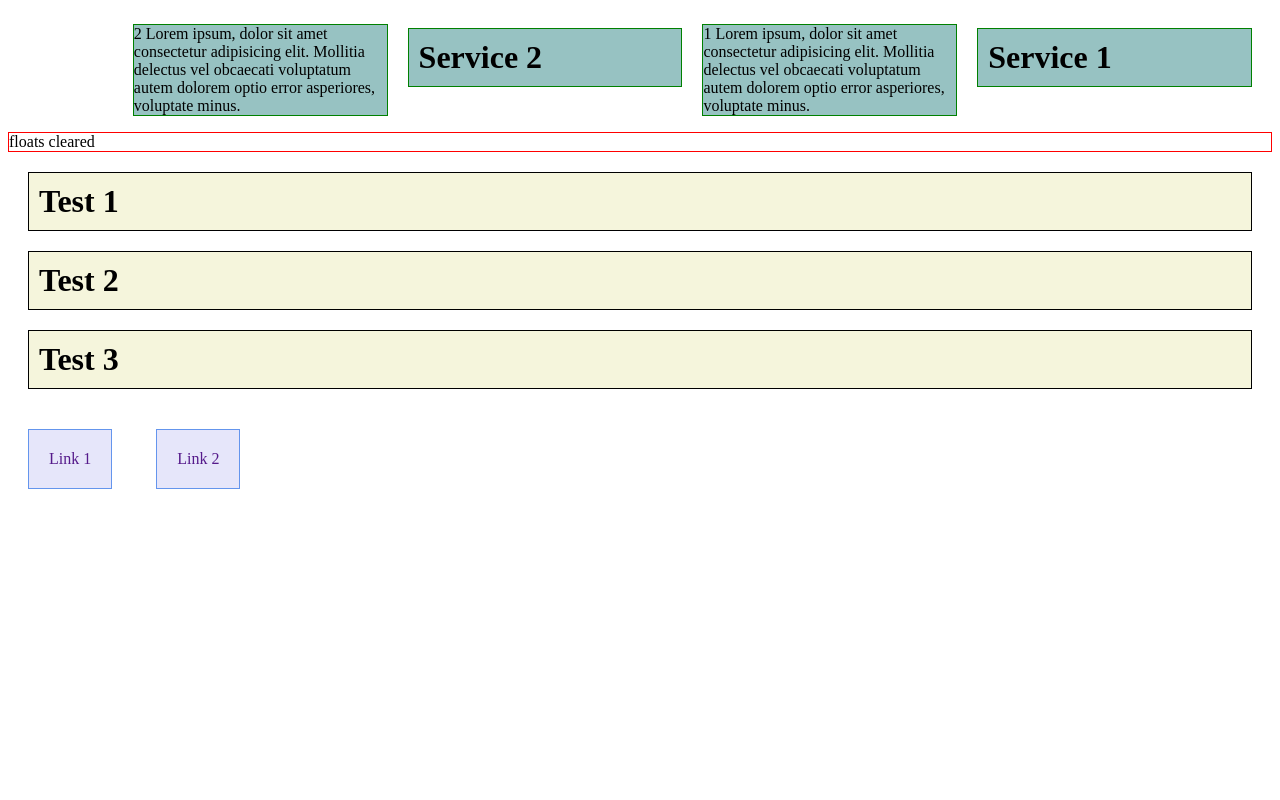
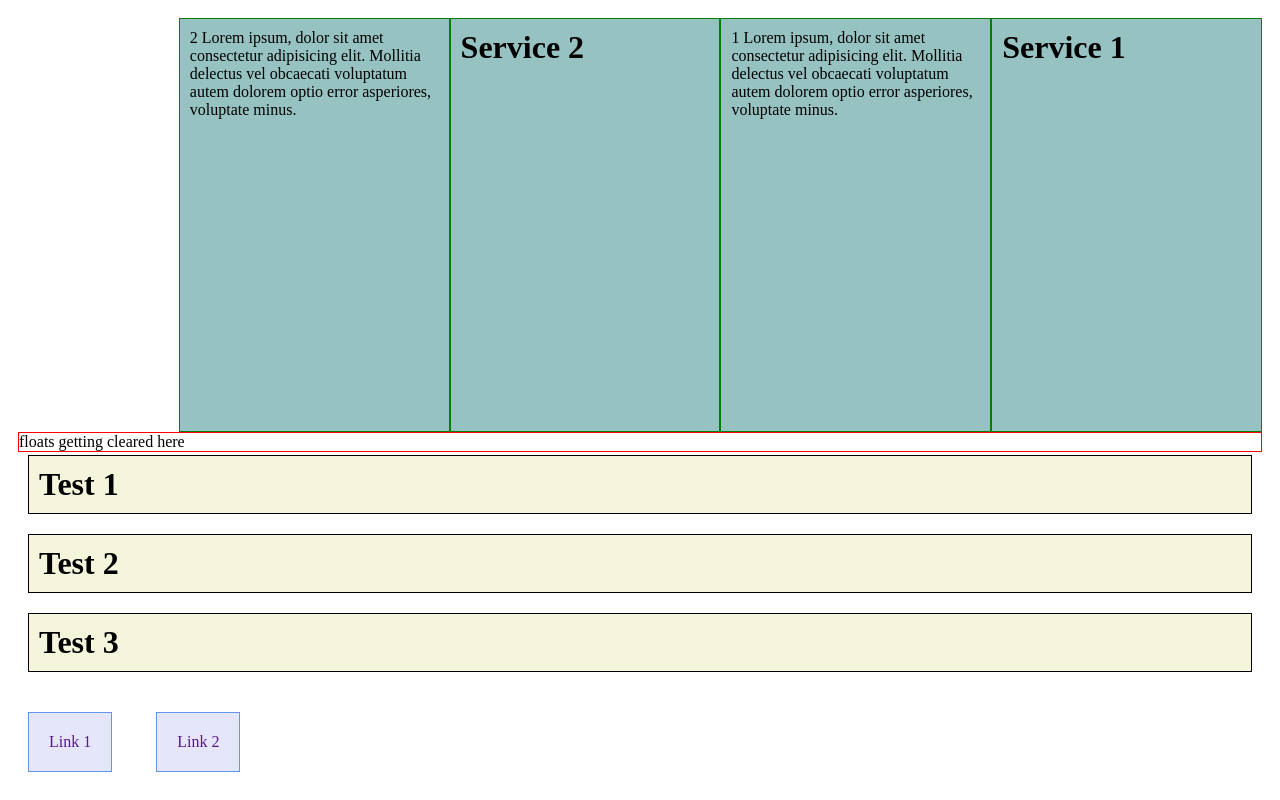
Before and after one commit to Suedo/CSSLayout, a plain HTML site: page index.html in a window 1280 px wide. Drawn offline with Linux system fonts and the light colour scheme.

Commit message:
clearing floats: nicer

```diff
--- a/styles.css
+++ b/styles.css
@@ -1,12 +1,14 @@
 .float-container {
     display: block;
+    height: 50%;
     margin: 0;
-    padding: 0;
+    padding: 10px;
+    padding-bottom: 25px;
 }
 
 /* comment this ":after" block to understand what clearing floats does */
 .float-container:after {
-    content: "floats cleared";
+    content: "floats getting cleared here";
     display: block;
     clear: both;
     border: 1px red solid;
@@ -16,6 +18,8 @@
     background-color: rgb(151, 194, 194);
     float: right;
     width: 20%;
+    margin: 0px;
+    height: 100%;
     border: 1px green solid;
 }
 
@@ -26,7 +30,7 @@
 }
 
 h1,
-a {
+a, p {
     margin: 20;
     padding: 10;
 }
```
